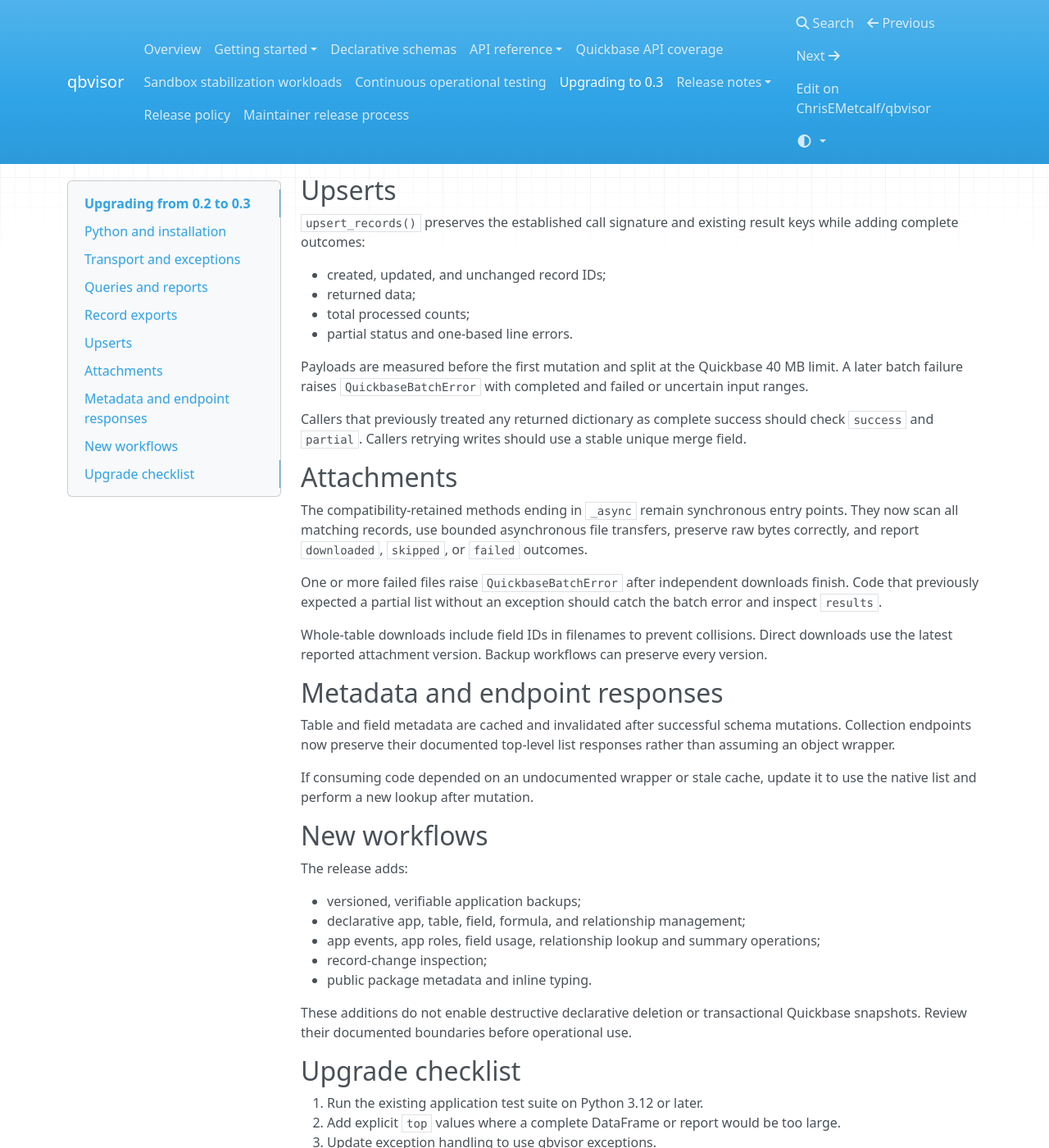
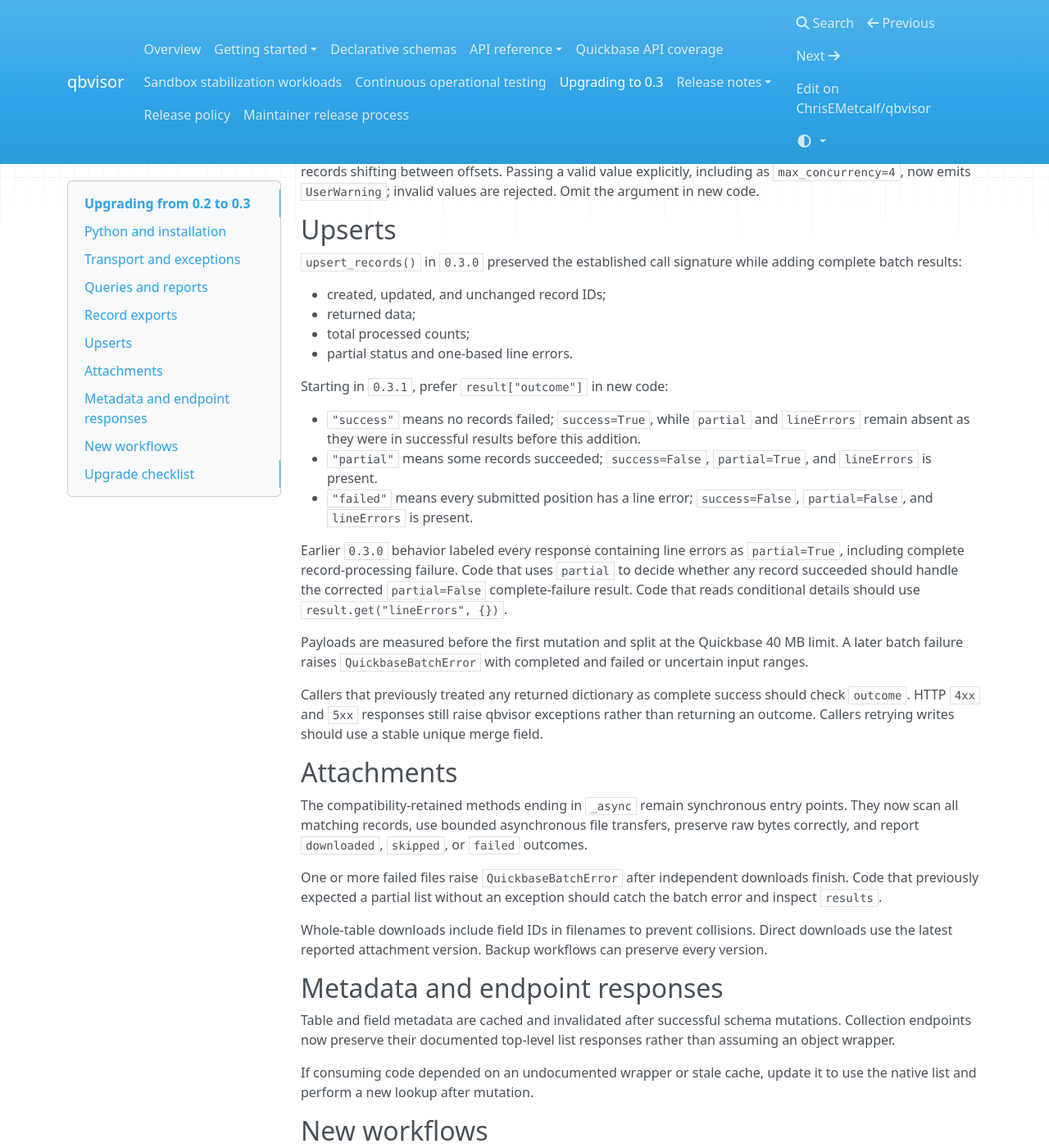
Before and after one commit to ChrisEMetcalf/qbvisor, an MkDocs documentation site: the page built from docs/upgrading-to-0.3.md, in a window 1280 px wide and 1400 px high, scrolled down 1107 px. Shown: the whole window at 82% size. Built offline with MkDocs 1.6.1, drawn with Linux system fonts in a browser that asks for light colours; nearby versions of some CDN libraries; some of the changed text lies outside the part shown.

Commit message:
Classify record upsert outcomes (#45)

```diff
--- a/docs/upgrading-to-0.3.md
+++ b/docs/upgrading-to-0.3.md
@@ -1,7 +1,8 @@
 # Upgrading from 0.2 to 0.3
 
-qbvisor `0.3.0` was released on July 19, 2026. This guide covers the compatibility and operational
-changes from `0.2.x`.
+qbvisor `0.3.0`, the first published `0.3.x` release, was released on July 19, 2026. This guide
+covers the compatibility and operational changes from `0.2.x`. Corrections identified as `0.3.1`
+behavior require qbvisor `0.3.1` or later.
 
 qbvisor preserves established `QuickBaseClient` method names and the public signatures of its most
 used query, report, export, attachment, and upsert methods. The release intentionally changes some
@@ -15,8 +16,8 @@ documented Quickbase API.
 - The package uses a `src/` layout and modern `pyproject.toml` metadata.
 - The PyPI package exposes inline typing and `qbvisor.__version__`.
 
-Install the reviewed release with `python -m pip install qbvisor==0.3.0` or
-`uv add qbvisor==0.3.0`.
+The original `0.3.0` release can be installed with `python -m pip install qbvisor==0.3.0` or
+`uv add qbvisor==0.3.0`. Pin `0.3.1` or later when using the corrections described for that release.
 
 ## Transport and exceptions
 
@@ -51,19 +52,34 @@ new code.
 
 ## Upserts
 
-`upsert_records()` preserves the established call signature and existing result keys while adding
-complete outcomes:
+`upsert_records()` in `0.3.0` preserved the established call signature while adding complete batch
+results:
 
 - created, updated, and unchanged record IDs;
 - returned data;
 - total processed counts;
 - partial status and one-based line errors.
 
+Starting in `0.3.1`, prefer `result["outcome"]` in new code:
+
+- `"success"` means no records failed; `success=True`, while `partial` and `lineErrors` remain
+  absent as they were in successful results before this addition.
+- `"partial"` means some records succeeded; `success=False`, `partial=True`, and `lineErrors` is
+  present.
+- `"failed"` means every submitted position has a line error; `success=False`, `partial=False`, and
+  `lineErrors` is present.
+
+Earlier `0.3.0` behavior labeled every response containing line errors as `partial=True`, including
+complete record-processing failure. Code that uses `partial` to decide whether any record succeeded
+should handle the corrected `partial=False` complete-failure result. Code that reads conditional
+details should use `result.get("lineErrors", {})`.
+
 Payloads are measured before the first mutation and split at the Quickbase 40 MB limit. A later
 batch failure raises `QuickbaseBatchError` with completed and failed or uncertain input ranges.
 
-Callers that previously treated any returned dictionary as complete success should check `success`
-and `partial`. Callers retrying writes should use a stable unique merge field.
+Callers that previously treated any returned dictionary as complete success should check `outcome`.
+HTTP `4xx` and `5xx` responses still raise qbvisor exceptions rather than returning an outcome.
+Callers retrying writes should use a stable unique merge field.
 
 ## Attachments
 
@@ -105,10 +121,11 @@ snapshots. Review their documented boundaries before operational use.
 1. Run the existing application test suite on Python 3.12 or later.
 2. Add explicit `top` values where a complete DataFrame or report would be too large.
 3. Update exception handling to use qbvisor exceptions.
-4. Verify upsert callers check partial outcomes and use merge fields where retries are possible.
+4. Verify upsert callers check explicit outcomes and use merge fields where retries are possible.
 5. Verify attachment callers handle `QuickbaseBatchError` and the expanded result status.
 6. Run critical workflows against a dedicated Quickbase sandbox.
-7. Pin the final `0.3.0` release only after those checks pass.
+7. Pin the reviewed `0.3.x` release whose behavior your application tested. The explicit upsert
+   outcome contract requires `0.3.1` or later.
 
 See the [0.3.0 release notes](releases/0.3.0.md) for the release summary and the
 [changelog](https://github.com/ChrisEMetcalf/qbvisor/blob/main/CHANGELOG.md) for the complete change
```
Also changed, not shown: CHANGELOG.md (+4 -0 lines), README.md (+4 -1 lines), docs/api/README.md (+10 -4 lines), docs/data-workflows.md (+26 -6 lines), 5 other files.
